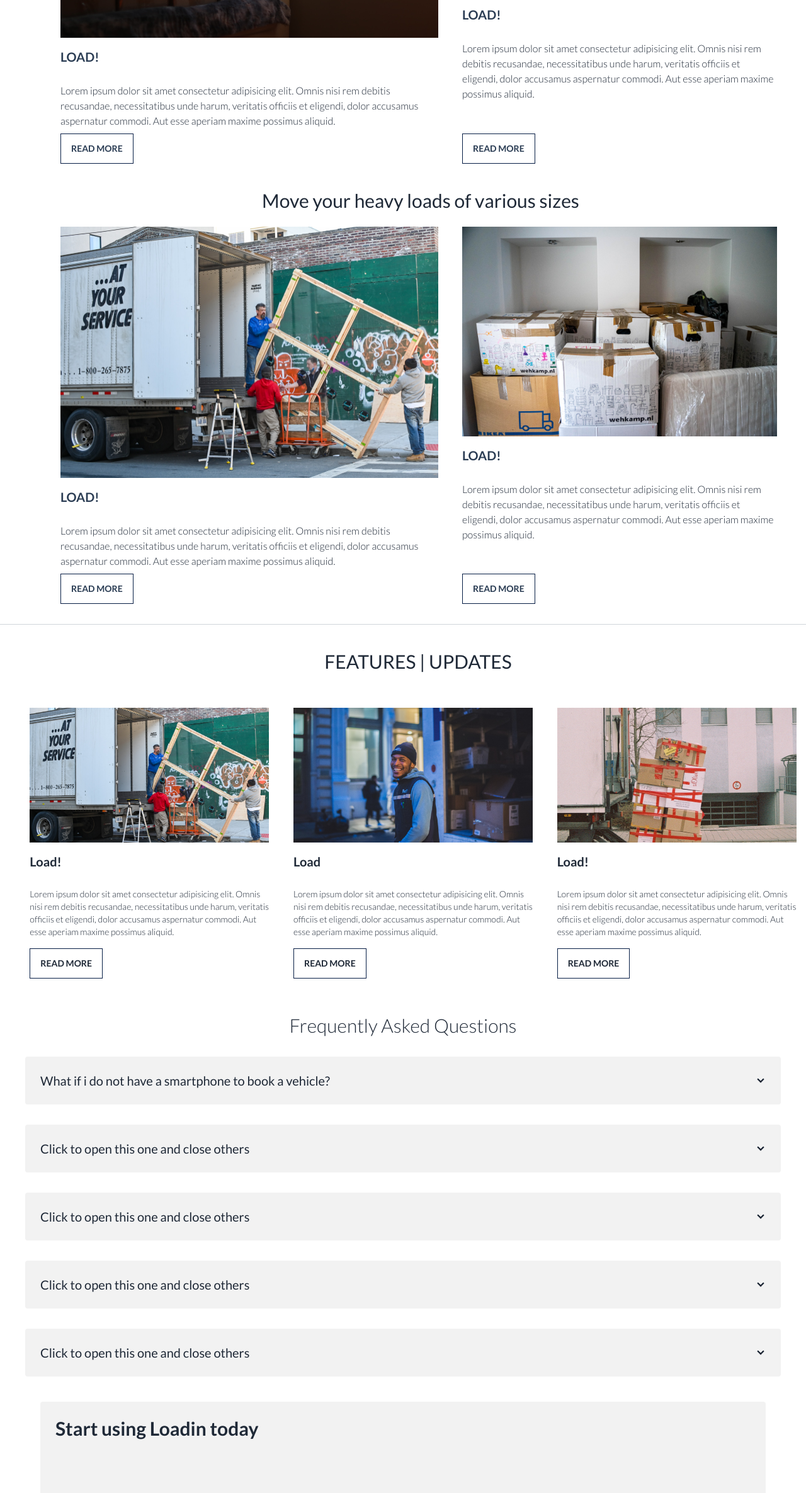
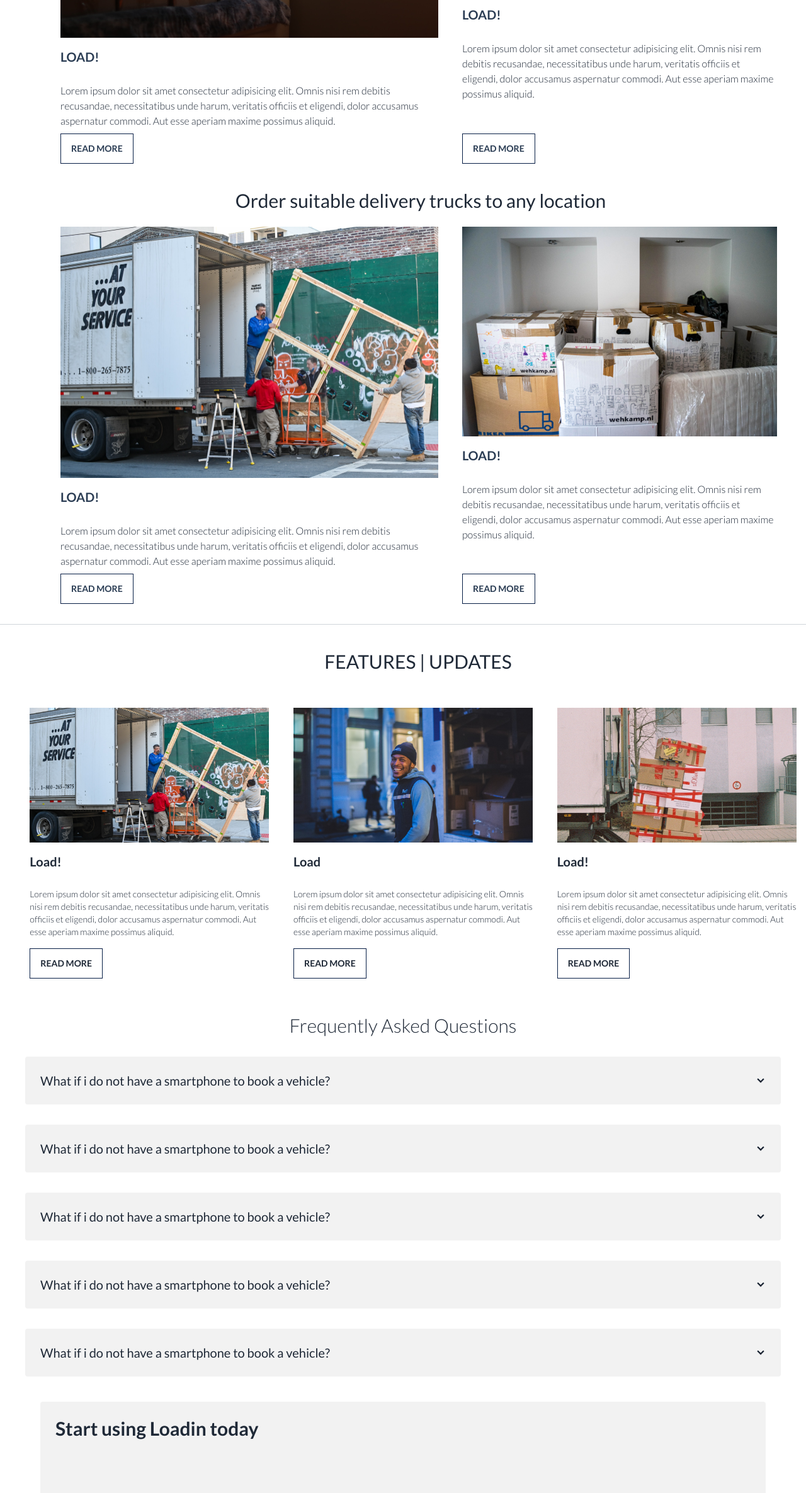
Before and after one commit to encode412/loadin-landing_page, a React (Vite) app: page / in a window 1280 px wide. Shown: the part 1360-3731 px from the top of the page at 63% size. Built offline with nearby package versions, Linux system fonts and the light colour scheme.

Commit message:
minor updates

```diff
--- a/src/App.jsx
+++ b/src/App.jsx
@@ -18,7 +18,7 @@ function App() {
       {/* <h2 className='text-2xl md:text-3xl text-start md:ml-14 text-center ml-5 font-normal mt-10'>Move your heavy loads of various sizes</h2> */}
       <FeaturesCard text='Move your heavy loads of various sizes' image="/images/load1.jpg" imageTwo="/images/load6.jpg"/>
       {/* <h2 className='text-xl md:text-3xl md:ml-12 text-start md:text-center ml-6 md:ml-0 font-normal mt-10'></h2> */}
-      <FeaturesCard text='Move your heavy loads of various sizes' image="/images/load.jpg" imageTwo="/images/load5.jpg"/>
+      <FeaturesCard text='Order suitable delivery trucks to any location' image="/images/load.jpg" imageTwo="/images/load5.jpg"/>
       <div className="flex-grow border-t border-gray-300 mt-8"></div>
       <h2 className='text-xl md:text-3xl md:ml-12 text-center ml-0 font-normal mt-10 uppercase'>Features | Updates</h2>
       <TestimonialCard />
--- a/src/components/FrequentQuestions.jsx
+++ b/src/components/FrequentQuestions.jsx
@@ -14,37 +14,37 @@ const FrequentQuestions = () => {
 <div className="collapse mt-8 !rounded p-2 collapse-arrow bg-base-200">
   <input type="radio" name="my-accordion-2" />
   <div className="collapse-title text-xl font-medium">
-    Click to open this one and close others
+    What if i do not have a smartphone to book a vehicle?
   </div>
   <div className="collapse-content">
-    <p>hello</p>
+    <p>Lorem ipsum dolor sit amet, consectetur adipisicing elit. Veritatis amet, voluptates optio consequatur eius in! Tempora cupiditate ex, deserunt numquam accusantium adipisci laudantium voluptatem consectetur quasi quas vero nulla fuga.</p>
   </div>
 </div>
 <div className="collapse mt-8 !rounded p-2 collapse-arrow bg-base-200">
   <input type="radio" name="my-accordion-2" />
   <div className="collapse-title text-xl font-medium">
-    Click to open this one and close others
+    What if i do not have a smartphone to book a vehicle?
   </div>
   <div className="collapse-content">
-    <p>hello</p>
+    <p>Lorem ipsum dolor sit amet, consectetur adipisicing elit. Veritatis amet, voluptates optio consequatur eius in! Tempora cupiditate ex, deserunt numquam accusantium adipisci laudantium voluptatem consectetur quasi quas vero nulla fuga.</p>
   </div>
 </div>
 <div className="collapse mt-8 !rounded p-2 collapse-arrow bg-base-200">
   <input type="radio" name="my-accordion-2" />
   <div className="collapse-title text-xl font-medium">
-    Click to open this one and close others
+    What if i do not have a smartphone to book a vehicle?
   </div>
   <div className="collapse-content">
-    <p>hello</p>
+    <p>Lorem ipsum dolor sit amet, consectetur adipisicing elit. Veritatis amet, voluptates optio consequatur eius in! Tempora cupiditate ex, deserunt numquam accusantium adipisci laudantium voluptatem consectetur quasi quas vero nulla fuga.</p>
   </div>
 </div>
 <div className="collapse mt-8 !rounded p-2 collapse-arrow bg-base-200">
   <input type="radio" name="my-accordion-2" />
   <div className="collapse-title text-xl font-medium">
-    Click to open this one and close others
+    What if i do not have a smartphone to book a vehicle?
   </div>
   <div className="collapse-content">
-    <p>hello</p>
+    <p>Lorem ipsum dolor sit amet, consectetur adipisicing elit. Veritatis amet, voluptates optio consequatur eius in! Tempora cupiditate ex, deserunt numquam accusantium adipisci laudantium voluptatem consectetur quasi quas vero nulla fuga.</p>
   </div>
 </div>
     </div>
```
